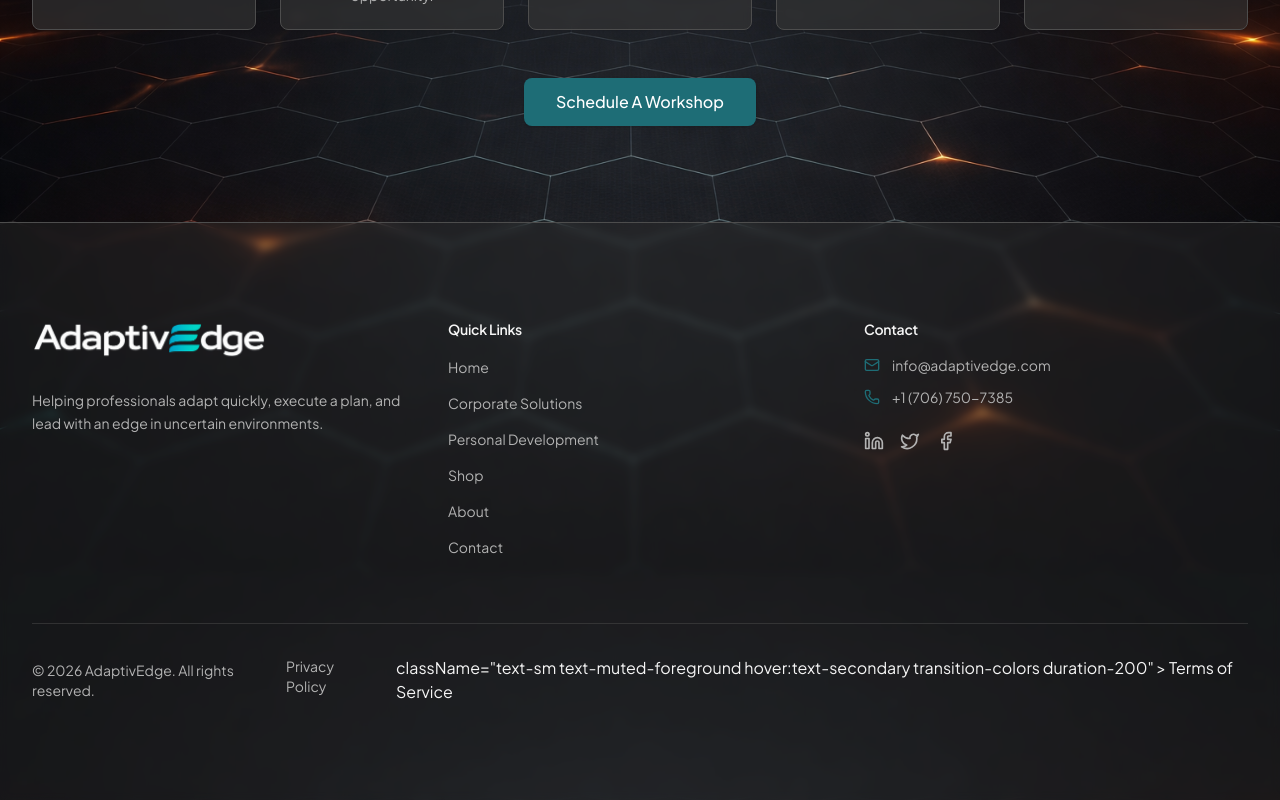
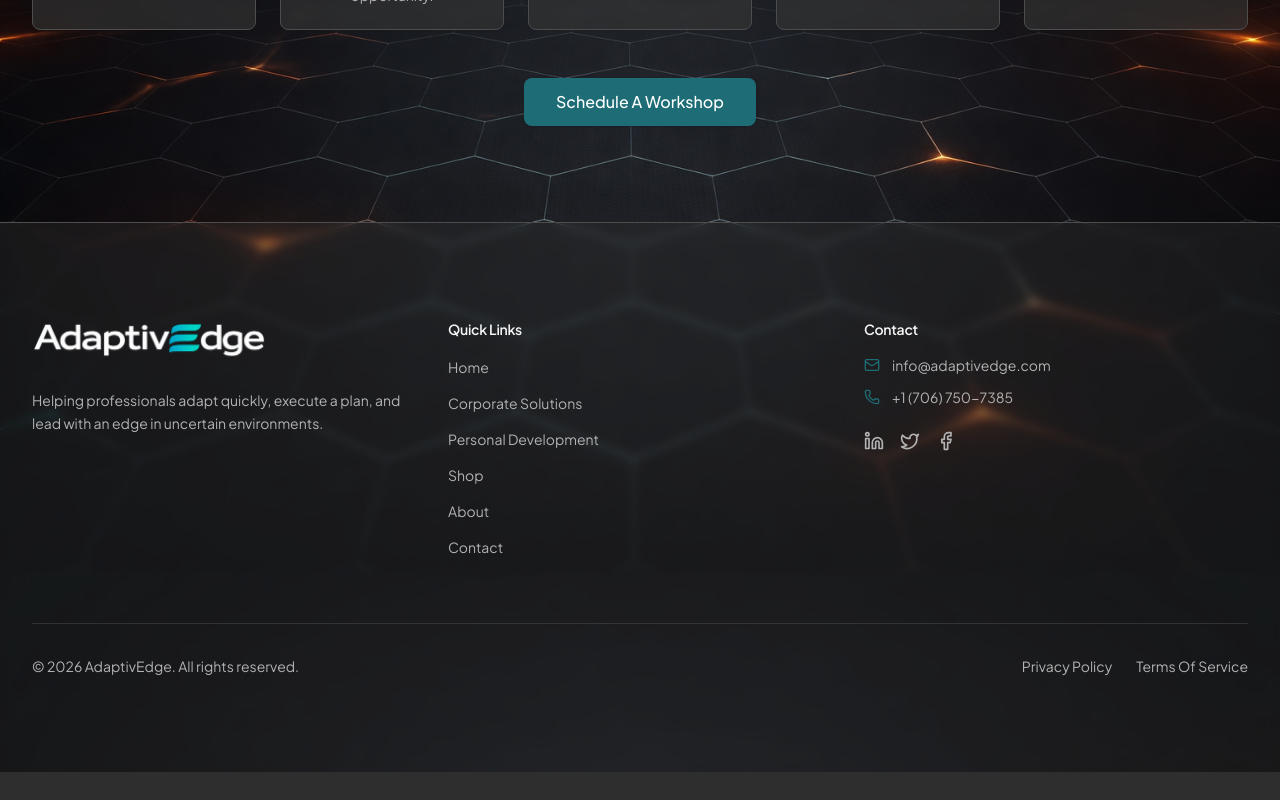
Before and after one commit to erikscomputers/adaptiveEDGE-site, a React (Vite) app: page / in a window 1280 px wide. Shown: the part 1987-2787 px from the top of the page. After the commit the page ends 2759 px from the top, so only its background shows below. Built offline with nearby package versions, Linux system fonts and the light colour scheme; the HTML template or start-up script is replaced by a standard one.

Commit message:
update terms of service

```diff
--- a/src/components/Footer.jsx
+++ b/src/components/Footer.jsx
@@ -67,10 +67,11 @@ const Footer = () => {
 >
   Privacy Policy
 </Link>
-            <Link to="/terms-of-service">
+            <Link
+  to="/terms-of-service"
   className="text-sm text-muted-foreground hover:text-secondary transition-colors duration-200"
 >
-  Terms of Service
+  Terms Of Service
 </Link>
           </div>
         </div>
```
